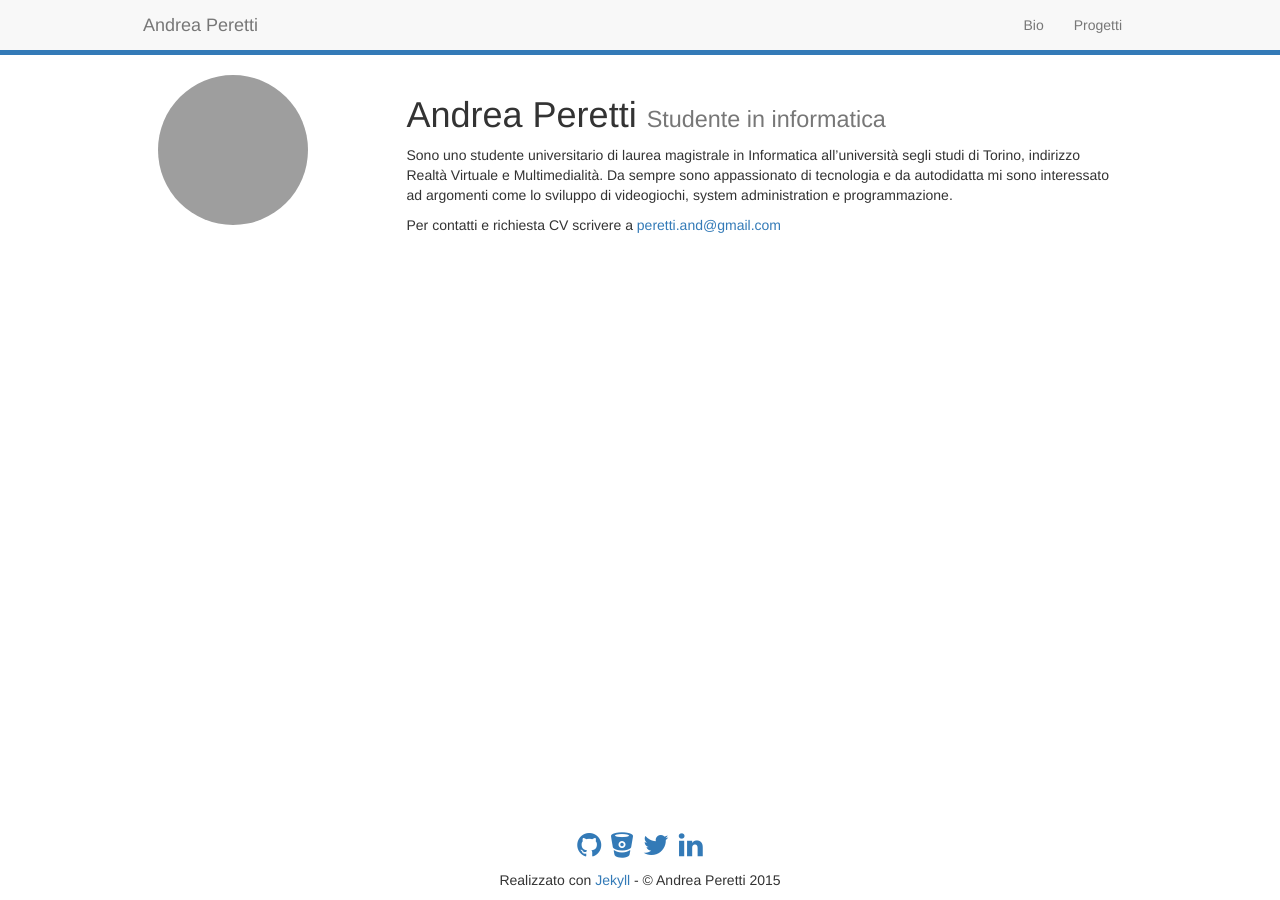
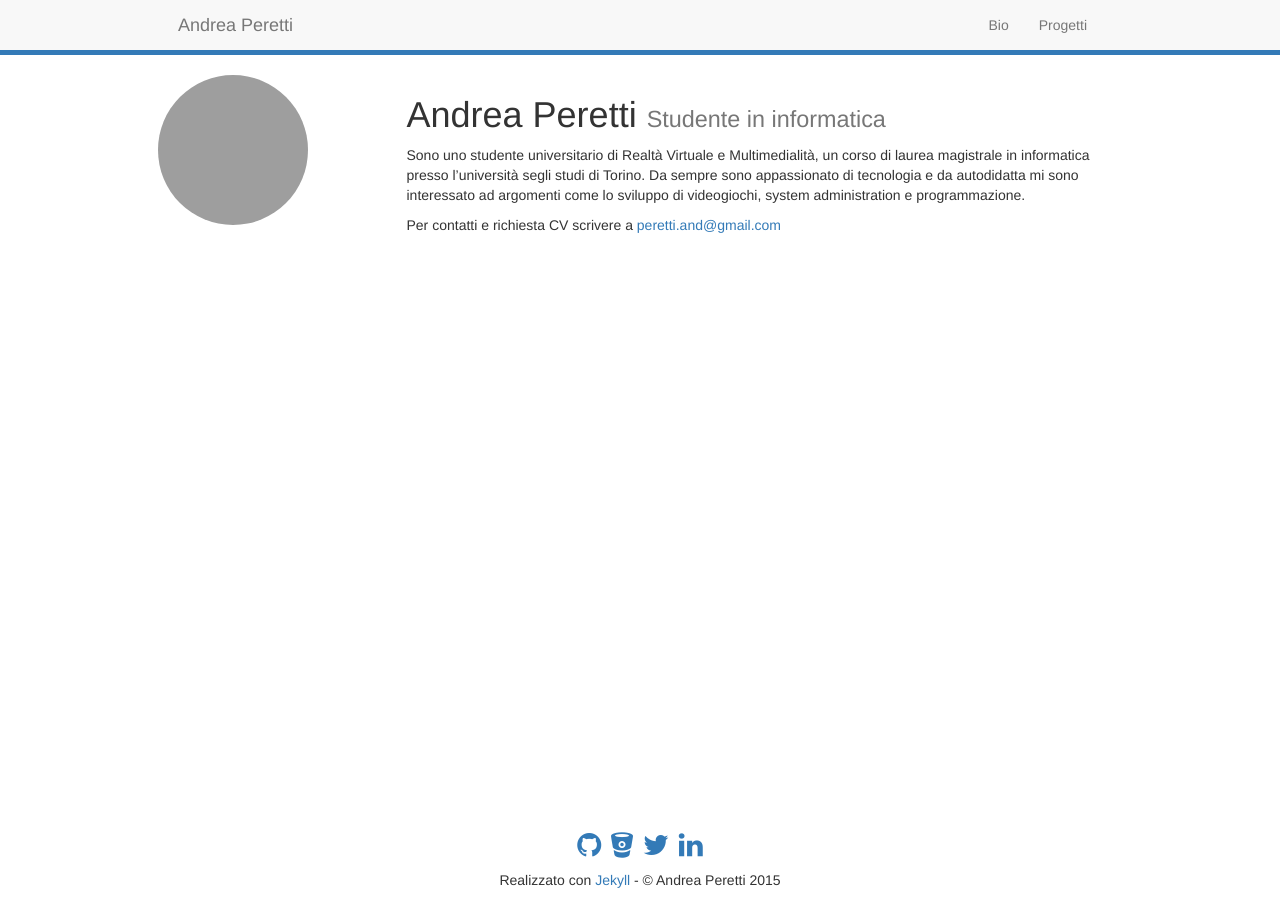
Before and after one commit to andxet/andxet.dev, a Jekyll site: the page built from index.md, in a window 1280 px wide. Built offline with Jekyll 4.4.1, drawn with Linux system fonts in a browser that asks for light colours; nearby versions of some CDN libraries; grey boxes are pictures that could not be loaded.

Commit message:
Piccole modifiche al css ed al messaggio di benvenuto

```diff
--- a/_includes/head.html
+++ b/_includes/head.html
@@ -19,5 +19,7 @@
 
   <link rel="canonical" href="{{ page.url | replace:'index.html','' | prepend: site.baseurl | prepend: site.url }}">
   <link rel="alternate" type="application/rss+xml" title="{{ site.title }}" href="{{ "/feed.xml" | prepend: site.baseurl | prepend: site.url }}" />
+  <script type="text/javascript" src="https://ajax.googleapis.com/ajax/libs/jquery/2.1.3/jquery.min.js"></script>
+  <script type="text/javascript" src='https://maxcdn.bootstrapcdn.com/bootstrap/3.3.5/js/bootstrap.min.js'></script>
 
 </head>
--- a/_includes/header.html
+++ b/_includes/header.html
@@ -2,12 +2,12 @@
   <div class="container">
     <!-- Brand and toggle get grouped for better mobile display -->
     <div class="navbar-header">
-      <!--<button type="button" class="navbar-toggle collapsed" data-toggle="collapse" data-target="#bs-example-navbar-collapse-1">
+      <button type="button" class="navbar-toggle collapsed" data-toggle="collapse" data-target="#bs-example-navbar-collapse-1">
         <span class="sr-only">Toggle navigation</span>
         <span class="icon-bar"></span>
         <span class="icon-bar"></span>
         <span class="icon-bar"></span>
-      </button>-->
+      </button>
       <!--<span><img class="img-circle" src="{{ site.gravatar_baseurl }}{{ site.gravatar_mail_hash }}.png?s=45" /></span>-->
       <a class="navbar-brand" href="{{ site.baseurl }}/">{{ site.title }}<small>{{ site.data.user.profession }}</small></a>
     </div>
--- a/css/style.css
+++ b/css/style.css
@@ -50,6 +50,11 @@ div.marketing .col-md-4:hover {
   font-size:10px;
 }
 
+.navbar .container{
+    padding-left: 50px;
+    padding-right: 50px;
+}
+
 nav .img-circle{
   border-style: solid;
   border-width: 3px;
--- a/index.md
+++ b/index.md
@@ -4,6 +4,6 @@ permalink: /
 layout: presentazione
 ---
 
-Sono uno studente universitario di laurea magistrale in Informatica all'università segli studi di Torino, indirizzo Realtà Virtuale e Multimedialità. Da sempre sono appassionato di tecnologia e da autodidatta mi sono interessato ad argomenti come lo sviluppo di videogiochi, system administration e programmazione.
+Sono uno studente universitario di Realtà Virtuale e Multimedialità, un corso di laurea magistrale in informatica presso l'università segli studi di Torino. Da sempre sono appassionato di tecnologia e da autodidatta mi sono interessato ad argomenti come lo sviluppo di videogiochi, system administration e programmazione.
 
 Per contatti e richiesta CV scrivere a <peretti.and@gmail.com>
```
Also changed, not shown: _includes/scripts.html (+0 -27 lines).
